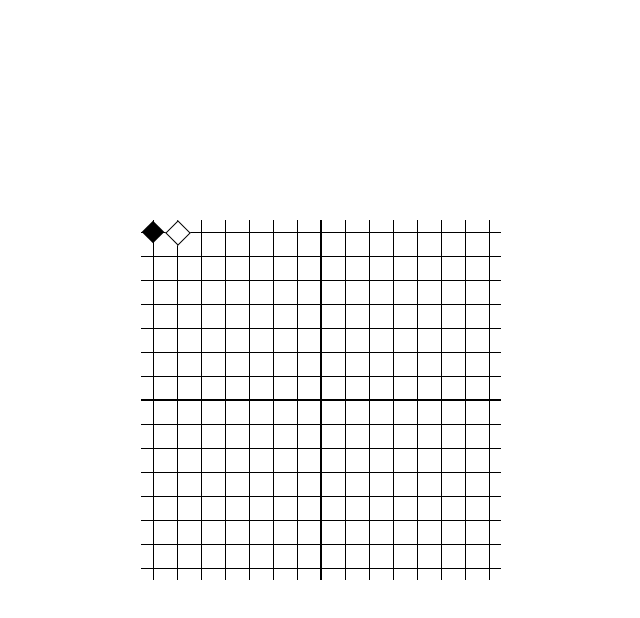
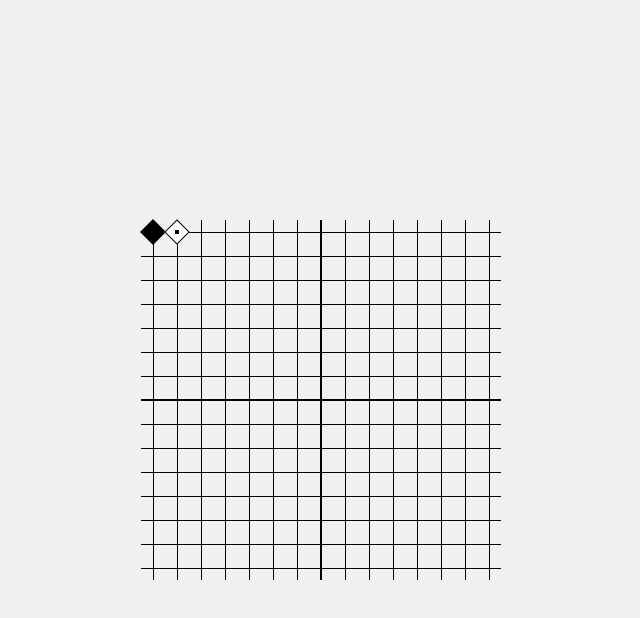
Before and after one commit to ychenz/gomoku-web-game-demo, a React (Create React App) app: page / in a window 1280 px wide. Both pictures are taken after a click on the button 472 px from the left and 232 px from the top of the page. Shown: the top 618 px of the page, without its empty margins (319-959 px from the left). Built offline with nearby package versions, Linux system fonts and the light colour scheme; the HTML template or start-up script is replaced by a standard one.

Commit message:
MASTER: Added Highlight for recent move

```diff
--- a/src/App.css
+++ b/src/App.css
@@ -1,5 +1,6 @@
 .App {
   text-align: center;
+  background-color: #f0f0f0;
 }
 
 .App-logo {
--- a/src/components/Board/Position/index.tsx
+++ b/src/components/Board/Position/index.tsx
@@ -25,6 +25,7 @@ export function Position(props: Props): React.ReactElement {
 
   return (
     <S.Root disabled={Boolean(position?.placeholder)} onClick={onPositionClick}>
+      {position?.isRecentMove && <S.PositionHighlight />}
       <S.HoverIconContainer>
         <img src={PositionHoverIcon} alt="logo" />
       </S.HoverIconContainer>
--- a/src/components/Board/Position/styles.ts
+++ b/src/components/Board/Position/styles.ts
@@ -48,14 +48,14 @@ export const Holder = styled.div<{ isVisible: boolean, placeHolder: PlayerType }
   position: absolute;
   width: 16px;
   height: 16px;
-  left: 4px;
-  top: 4px;
+  border: 1px solid black;
+  left: 3px;
+  top: 3px;
   background: black;
   transform: rotate(45deg);
 
   ${p => p.placeHolder === Player.white && `
     background: white;
-    border: 1px solid black;
     z-index: 1;
   `};
 
@@ -79,4 +79,14 @@ export const HoverIconContainer = styled.div`
   }
 `;
 
+export const PositionHighlight = styled.div`
+  height: 4px;
+  width: 4px;
+  position: absolute;
+  top: 10px;
+  left: 10px;
+  background: black;
+  z-index: 2;
+`;
+
 export const Root = Position;
--- a/src/services.ts
+++ b/src/services.ts
@@ -38,10 +38,11 @@ export function getBestMove(
           bestPosition = { r, c };
       }
 
-      // Clear score
+      // Clear score & isRecentMove (removes previous highlight)
       board2D[r][c] = new PositionRecord({
         ...board2D[r][c].toJS(),
-        score: 0
+        score: 0,
+        isRecentMove: false
       });
     }
   }
@@ -49,7 +50,8 @@ export function getBestMove(
   // White move to best possible spot
   board2D[bestPosition.r][bestPosition.c] = new PositionRecord({
     ...board2D[bestPosition.r][bestPosition.c].toJS(),
-    placeholder: Player.white
+    placeholder: Player.white,
+    isRecentMove: true
   });
 
   const newPositionsList = positionList.map(position => board2D[position.y][position.x]);
```
